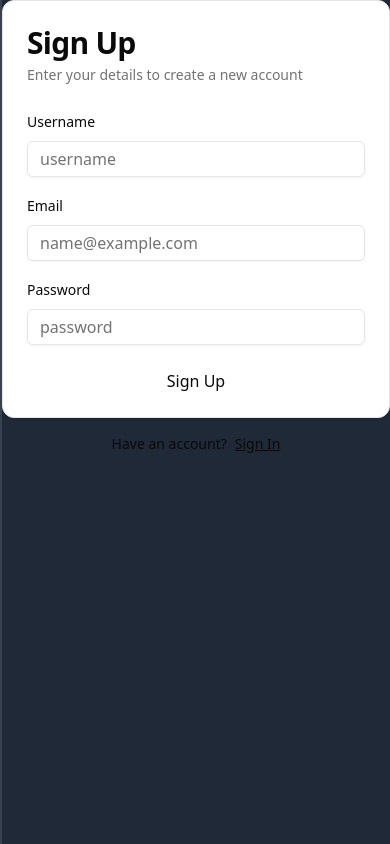
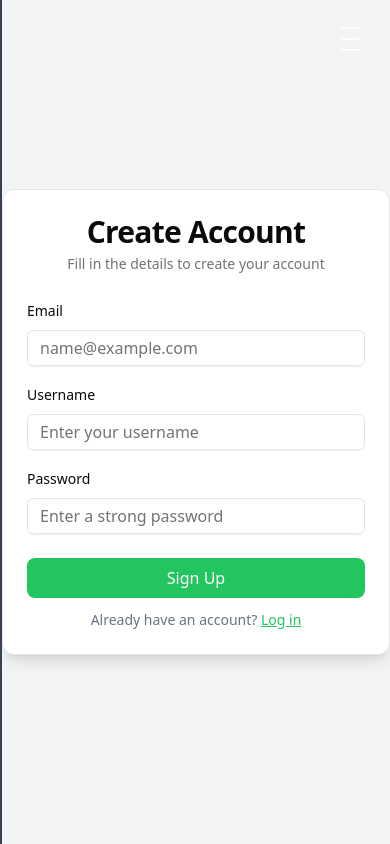
Before and after one commit to Pum2A/BookSelf, a Next.js app: page /signup in a window 390 px wide. Built offline with nearby package versions, Linux system fonts and the light colour scheme; no server answers.

Commit message:
added communcate after logging in or logging out or signing in

```diff
--- a/app/(auth)/signup/page.tsx
+++ b/app/(auth)/signup/page.tsx
@@ -1,5 +1,9 @@
-import { SignupForm } from "@/app/components/forms/signup-form";
+import SignUpForm from "@/app/components/forms/signup-form";
 
-export default function SingInRoute() {
-  return <SignupForm />;
+export default function SignUpRoute() {
+  return (
+    <div className="min-h-screen flex items-center justify-center bg-gray-100">
+      <SignUpForm />
+    </div>
+  );
 }
--- a/app/components/SignOut.tsx
+++ b/app/components/SignOut.tsx
@@ -1,5 +1,6 @@
 // Przykład przycisku do wylogowania w komponencie (np. w `Header`):
 import { useRouter } from "next/navigation";
+import { toast } from "react-toastify";
 
 export function SignOutButton() {
   const router = useRouter();
@@ -12,9 +13,12 @@ export function SignOutButton() {
       });
 
       // Przekierowanie po wylogowaniu, np. na stronę logowania
+      router.refresh();
       router.push("/signin");
+      toast.success("Signed out successfully");
     } catch (error) {
       console.error("Error signing out", error);
+      toast.error("Failed to sign out");
     }
   };
 
--- a/app/components/forms/signin-form.tsx
+++ b/app/components/forms/signin-form.tsx
@@ -1,4 +1,5 @@
 "use client";
+
 import { useState } from "react";
 import { useRouter } from "next/navigation";
 import { Input } from "@/components/ui/input";
@@ -11,6 +12,7 @@ import {
   CardTitle,
   CardDescription,
 } from "@/components/ui/card";
+import { toast } from "react-toastify";
 
 export default function SigninForm() {
   const [email, setEmail] = useState("");
@@ -31,23 +33,25 @@ export default function SigninForm() {
     });
 
     if (response.ok) {
-      // Przekierowanie na stronę /home po pomyślnym logowaniu
+      toast.success("Successfully signed in!");
       router.push("/home");
+      router.refresh();
     } else {
-      console.log("Błąd logowania");
+      const errorData = await response.json();
+      toast.error(errorData.error || "Unable to log in. Please try again.");
     }
 
     setLoading(false);
   };
 
   return (
-    <div className="w-full max-w-md">
+    <div className="max-w-md w-full">
       <form onSubmit={handleSubmit}>
-        <Card>
-          <CardHeader className="space-y-1">
-            <CardTitle className="text-3xl font-bold">Sign In</CardTitle>
+        <Card className="shadow-lg border border-gray-200">
+          <CardHeader className="space-y-1 text-center">
+            <CardTitle className="text-3xl font-bold">Welcome Back</CardTitle>
             <CardDescription>
-              Enter your details to sign in to your account
+              Enter your credentials to access your account
             </CardDescription>
           </CardHeader>
           <CardContent className="space-y-4">
@@ -60,6 +64,7 @@ export default function SigninForm() {
                 value={email}
                 onChange={(e) => setEmail(e.target.value)}
                 placeholder="name@example.com"
+                required
               />
             </div>
 
@@ -71,14 +76,25 @@ export default function SigninForm() {
                 type="password"
                 value={password}
                 onChange={(e) => setPassword(e.target.value)}
-                placeholder="password"
+                placeholder="Enter your password"
+                required
               />
             </div>
           </CardContent>
-          <CardFooter className="flex flex-col">
-            <button type="submit" className="w-full" disabled={loading}>
-              {loading ? "Loading..." : "Sign In"}
+          <CardFooter className="flex flex-col gap-3">
+            <button
+              type="submit"
+              className="w-full bg-blue-500 text-white py-2 px-4 rounded-lg hover:bg-blue-600 transition duration-200 disabled:bg-blue-300"
+              disabled={loading}
+            >
+              {loading ? "Signing In..." : "Sign In"}
             </button>
+            <p className="text-center text-sm text-gray-500">
+              Don't have an account?{" "}
+              <a href="/signup" className="text-blue-500 underline">
+                Sign up
+              </a>
+            </p>
           </CardFooter>
         </Card>
       </form>
--- a/app/components/forms/signup-form.tsx
+++ b/app/components/forms/signup-form.tsx
@@ -1,116 +1,117 @@
 "use client";
-import Link from "next/link";
+
 import { useState } from "react";
-import { ZodErrors } from "../custom/zod-errors";
+import { useRouter } from "next/navigation";
+import { Input } from "@/components/ui/input";
+import { Label } from "@/components/ui/label";
 import {
-  CardTitle,
-  CardDescription,
+  Card,
   CardHeader,
   CardContent,
   CardFooter,
-  Card,
+  CardTitle,
+  CardDescription,
 } from "@/components/ui/card";
-import { Label } from "@/components/ui/label";
-import { Input } from "@/components/ui/input";
+import { toast } from "react-toastify";
 
-export function SignupForm() {
-  const [formData, setFormData] = useState({
-    username: "",
-    email: "",
-    password: "",
-  });
-  const [formErrors, setFormErrors] = useState<any>(null);
+export default function SignUpForm() {
+  const [email, setEmail] = useState("");
+  const [username, setUsername] = useState("");
+  const [password, setPassword] = useState("");
   const [loading, setLoading] = useState(false);
+  const router = useRouter();
 
   const handleSubmit = async (e: React.FormEvent) => {
     e.preventDefault();
     setLoading(true);
-    setFormErrors(null);
 
-    const res = await fetch("/api/auth/signup", {
+    const response = await fetch("/api/auth/signup", {
       method: "POST",
-      headers: { "Content-Type": "application/json" },
-      body: JSON.stringify(formData),
+      headers: {
+        "Content-Type": "application/json",
+      },
+      body: JSON.stringify({ email, username, password }),
     });
 
-    const data = await res.json();
-
-    if (res.ok) {
-      // Przekierowanie lub dalsza logika po pomyślnej rejestracji
-      console.log("User created", data);
+    if (response.ok) {
+      toast.success("Account created successfully!");
+      router.push("/signin"); // Przekierowanie na stronę logowania
     } else {
-      setFormErrors(data.error);
+      const errorData = await response.json();
+      toast.error(
+        errorData.error || "Failed to create account. Please try again."
+      );
     }
 
     setLoading(false);
   };
 
   return (
-    <div className="w-full max-w-md">
+    <div className="max-w-md w-full">
       <form onSubmit={handleSubmit}>
-        <Card>
-          <CardHeader className="space-y-1">
-            <CardTitle className="text-3xl font-bold">Sign Up</CardTitle>
+        <Card className="shadow-lg border border-gray-200">
+          <CardHeader className="space-y-1 text-center">
+            <CardTitle className="text-3xl font-bold">Create Account</CardTitle>
             <CardDescription>
-              Enter your details to create a new account
+              Fill in the details to create your account
             </CardDescription>
           </CardHeader>
           <CardContent className="space-y-4">
+            <div className="space-y-2">
+              <Label htmlFor="email">Email</Label>
+              <Input
+                id="email"
+                name="email"
+                type="email"
+                value={email}
+                onChange={(e) => setEmail(e.target.value)}
+                placeholder="name@example.com"
+                required
+              />
+            </div>
+
             <div className="space-y-2">
               <Label htmlFor="username">Username</Label>
               <Input
                 id="username"
                 name="username"
                 type="text"
-                placeholder="username"
-                value={formData.username}
-                onChange={(e) =>
-                  setFormData({ ...formData, username: e.target.value })
-                }
+                value={username}
+                onChange={(e) => setUsername(e.target.value)}
+                placeholder="Enter your username"
+                required
               />
-              <ZodErrors error={formErrors?.username} />
             </div>
-            <div className="space-y-2">
-              <Label htmlFor="email">Email</Label>
-              <Input
-                id="email"
-                name="email"
-                type="email"
-                placeholder="name@example.com"
-                value={formData.email}
-                onChange={(e) =>
-                  setFormData({ ...formData, email: e.target.value })
-                }
-              />
-              <ZodErrors error={formErrors?.email} />
-            </div>
+
             <div className="space-y-2">
               <Label htmlFor="password">Password</Label>
               <Input
                 id="password"
                 name="password"
                 type="password"
-                placeholder="password"
-                value={formData.password}
-                onChange={(e) =>
-                  setFormData({ ...formData, password: e.target.value })
-                }
+                value={password}
+                onChange={(e) => setPassword(e.target.value)}
+                placeholder="Enter a strong password"
+                required
               />
-              <ZodErrors error={formErrors?.password} />
             </div>
           </CardContent>
-          <CardFooter className="flex flex-col">
-            <button className="w-full" type="submit" disabled={loading}>
-              {loading ? "Loading..." : "Sign Up"}
+          <CardFooter className="flex flex-col gap-3">
+            <button
+              type="submit"
+              className="w-full bg-green-500 text-white py-2 px-4 rounded-lg hover:bg-green-600 transition duration-200 disabled:bg-green-300"
+              disabled={loading}
+            >
+              {loading ? "Creating Account..." : "Sign Up"}
             </button>
+            <p className="text-center text-sm text-gray-500">
+              Already have an account?{" "}
+              <a href="/signin" className="text-green-500 underline">
+                Log in
+              </a>
+            </p>
           </CardFooter>
         </Card>
-        <div className="mt-4 text-center text-sm">
-          Have an account?
-          <Link className="underline ml-2" href="signin">
-            Sign In
-          </Link>
-        </div>
       </form>
     </div>
   );
--- a/app/login/page.tsx
+++ /dev/null
@@ -1,47 +0,0 @@
-"use client";
-
-import { signIn } from "next-auth/react";
-import { useState } from "react";
-import { useRouter } from "next/navigation";
-
-export default function LoginPage() {
-  const [email, setEmail] = useState("");
-  const [password, setPassword] = useState("");
-  const [error, setError] = useState("");
-  const router = useRouter();
-
-  return (
-    <div className="flex justify-center items-center min-h-screen bg-gray-800">
-      <div className="w-full max-w-md p-8 bg-gray-700 rounded-lg shadow-lg">
-        <h1 className="text-4xl font-bold text-center text-white mb-6">
-          Login
-        </h1>
-        {error && <p className="text-red-500 text-center">{error}</p>}
-        <form className="space-y-4">
-          <input
-            type="email"
-            placeholder="Email"
-            value={email}
-            onChange={(e) => setEmail(e.target.value)}
-            required
-            className="w-full px-4 py-3 bg-gray-600 text-gray-200 placeholder-gray-400 rounded-lg focus:outline-none focus:ring-2 focus:ring-green-400"
-          />
-          <input
-            type="password"
-            placeholder="Password"
-            value={password}
-            onChange={(e) => setPassword(e.target.value)}
-            required
-            className="w-full px-4 py-3 bg-gray-600 text-gray-200 placeholder-gray-400 rounded-lg focus:outline-none focus:ring-2 focus:ring-green-400"
-          />
-          <button
-            type="submit"
-            className="w-full py-3 bg-green-400 text-white rounded-lg hover:bg-green-500 transition duration-200"
-          >
-            Login
-          </button>
-        </form>
-      </div>
-    </div>
-  );
-}
--- a/app/register/page.tsx
+++ /dev/null
@@ -1,41 +0,0 @@
-"use client";
-import { useState } from "react";
-
-export default function RegisterPage() {
-  const [email, setEmail] = useState("");
-  const [password, setPassword] = useState("");
-
-  return (
-    <div className="flex justify-center items-center min-h-screen bg-gray-800">
-      <div className="w-full max-w-md p-8 bg-gray-700 rounded-lg shadow-lg">
-        <h1 className="text-4xl font-bold text-center text-white mb-6">
-          Register
-        </h1>
-        <form className="space-y-4">
-          <input
-            type="email"
-            placeholder="Email"
-            value={email}
-            onChange={(e) => setEmail(e.target.value)}
-            required
-            className="w-full px-4 py-3 bg-gray-600 text-gray-200 placeholder-gray-400 rounded-lg focus:outline-none focus:ring-2 focus:ring-green-400"
-          />
-          <input
-            type="password"
-            placeholder="Password"
-            value={password}
-            onChange={(e) => setPassword(e.target.value)}
-            required
-            className="w-full px-4 py-3 bg-gray-600 text-gray-200 placeholder-gray-400 rounded-lg focus:outline-none focus:ring-2 focus:ring-green-400"
-          />
-          <button
-            type="submit"
-            className="w-full py-3 bg-green-400 text-white rounded-lg hover:bg-green-500 transition duration-200"
-          >
-            Register
-          </button>
-        </form>
-      </div>
-    </div>
-  );
-}
--- a/package.json
+++ b/package.json
@@ -26,10 +26,12 @@
     "react": "^19.0.0",
     "react-dom": "^19.0.0",
     "react-icons": "^5.4.0",
+    "react-toastify": "^11.0.3",
     "shadcn": "^2.1.8",
     "tailwind-merge": "^2.6.0",
     "tailwindcss-animate": "^1.0.7",
-    "zod": "^3.24.1"
+    "zod": "^3.24.1",
+    "zustand": "^5.0.3"
   },
   "devDependencies": {
     "@types/bcrypt": "^5.0.2",
```
Also changed, not shown: app/(auth)/signin/page.tsx (+6 -2 lines), app/components/Sidebar.tsx (+45 -6 lines), app/layout.tsx (+12 -2 lines), 1 other file (tests, documents, lock files or other folders).
